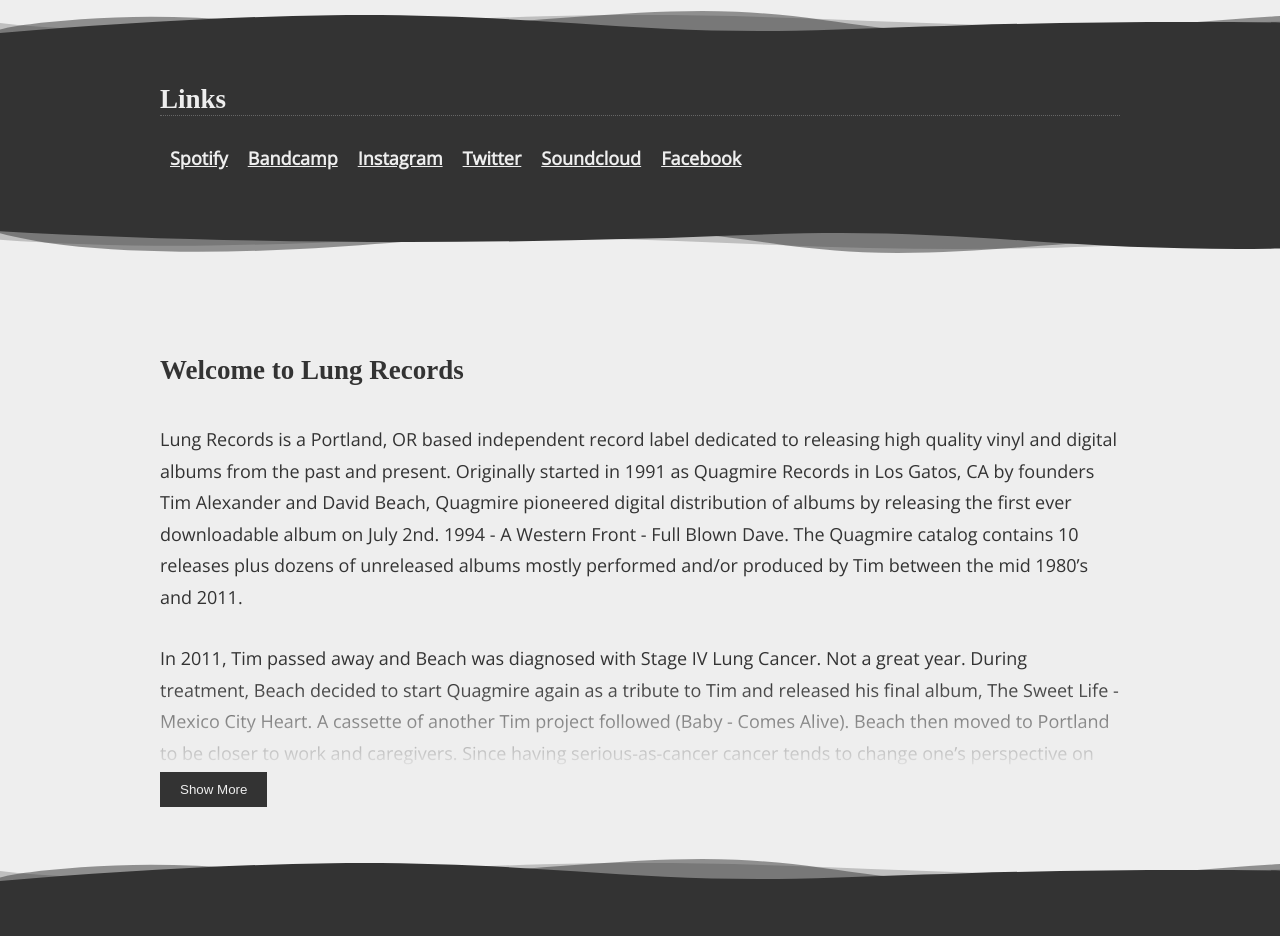
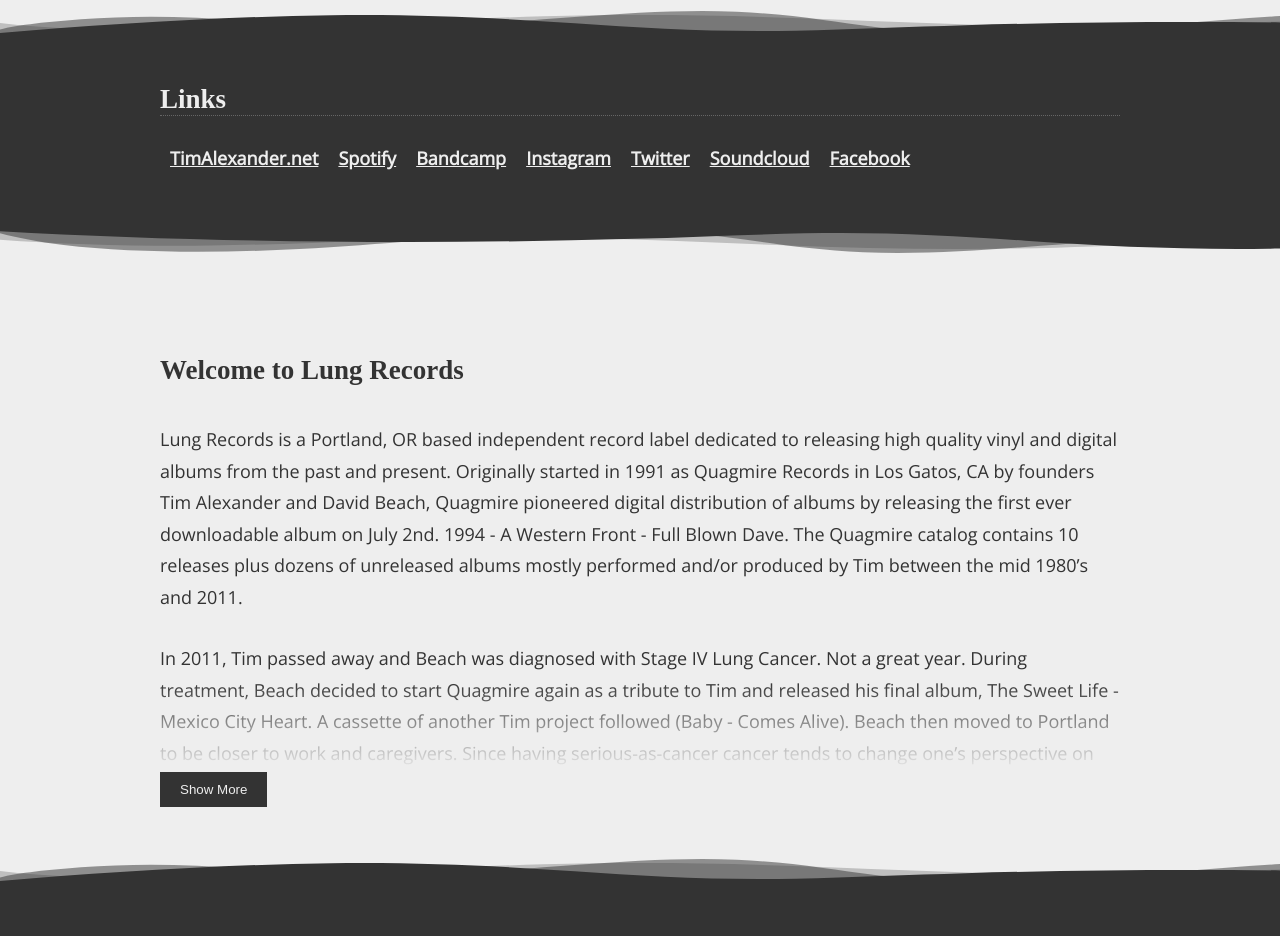
Before and after one commit to patrickfgoddard/lung-records, a plain HTML site: page index.html in a window 1280 px wide. Shown: the part 1880-2816 px from the top of the page. Drawn offline with nearby package versions, Linux system fonts and the light colour scheme; a web font is replaced by a local one.

Commit message:
add timalexander.net link

```diff
--- a/index.html
+++ b/index.html
@@ -195,6 +195,7 @@
     <section class="links full-bleed">
       <h2>Links</h2>
       <ul class="inline-list">
+        <li><a rel="noopener" target="_blank" href="https://timalexander.net/">TimAlexander.net</a></li>
         <li><a rel="noopener" target="_blank" href="https://open.spotify.com/playlist/2pIq6aMhAPGeYtdN6KPbXs?si=k3rb5TqKRzqh3uPpcWPa9w&dl_branch=1">Spotify</a></li>
         <li><a rel="noopener" target="_blank" href="http://lung.bandcamp.com/">Bandcamp</a></li>
         <li><a rel="noopener" target="_blank" href="http://instagram.com/lungrecords">Instagram</a></li>
```
